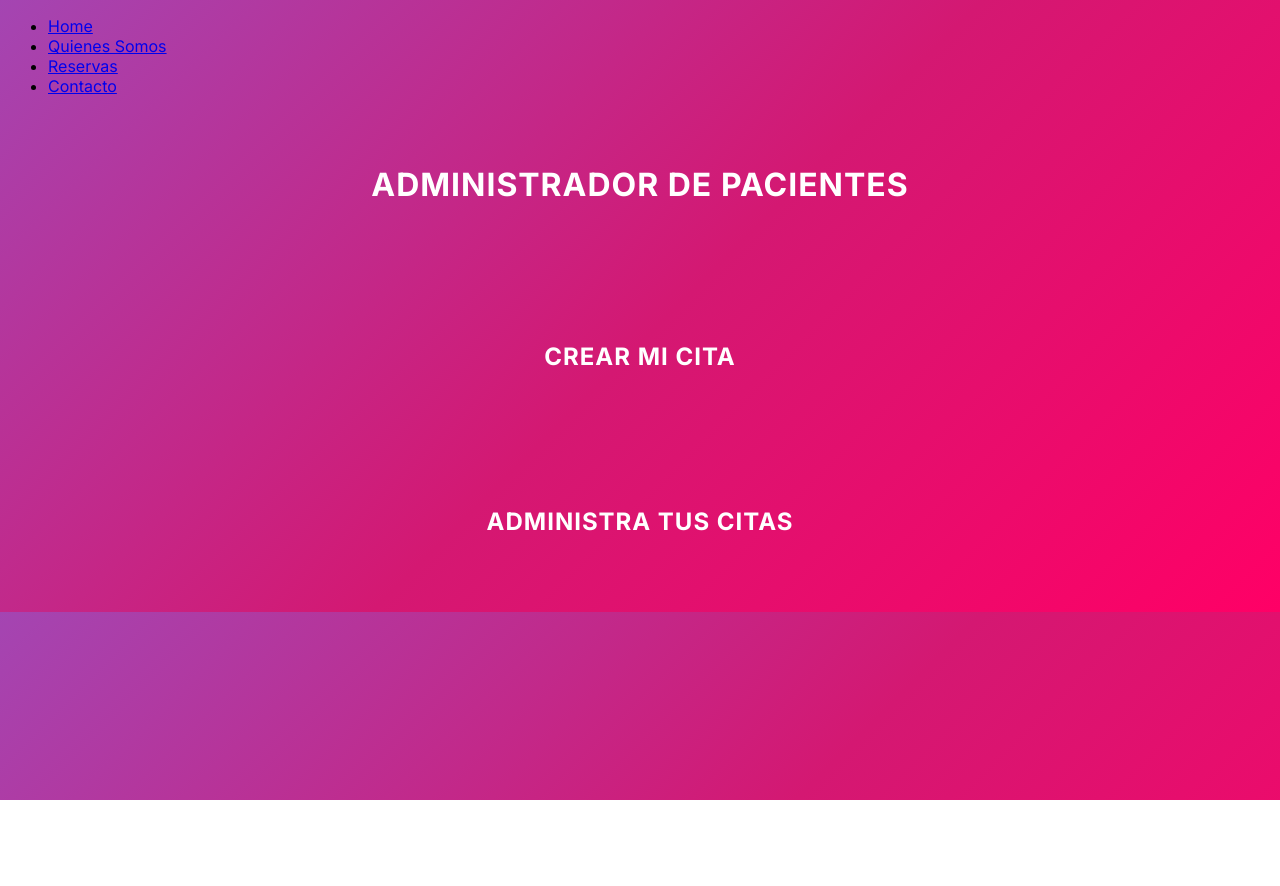
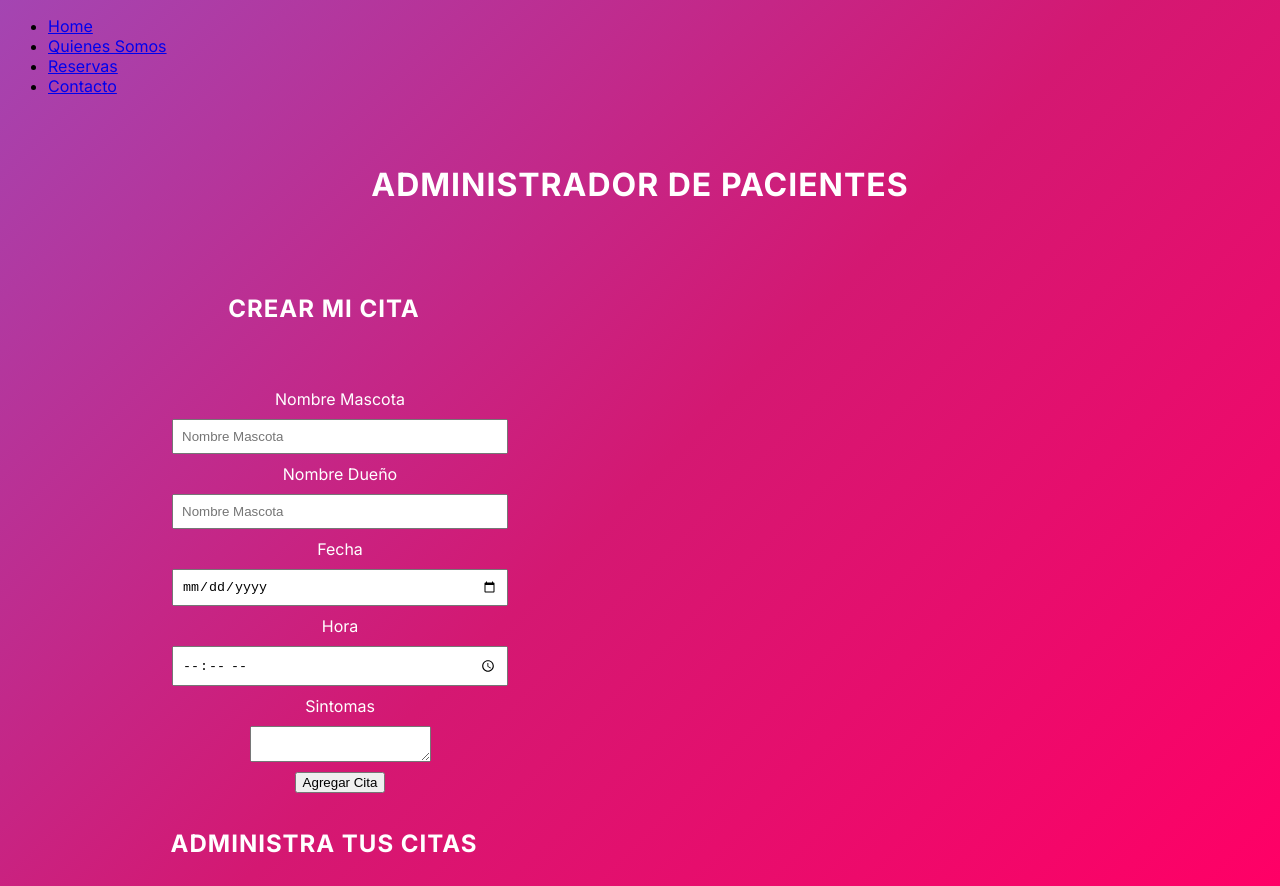
Before and after one commit to Tinchoraber/TP6-EFSI, a Next.js app: page /reservas in a window 1280 px wide. Before the commit the page ends 800 px from the top, so only its background shows below. Built offline with nearby package versions, Linux system fonts and the light colour scheme.

Commit message:
Agregado componente form(probar y mejorar el diseño de la pagina)

```diff
--- /dev/null
+++ b/app/components/Form/Form.module.css
@@ -0,0 +1,18 @@
+.label {
+    color: white;
+}
+
+
+.formulario{
+    display: flex;
+    flex-direction: column;
+    justify-content: center;
+    align-items: center;
+    gap: 10px;
+    width: 100%;
+    padding: 1rem;
+}
+.input{
+    padding: .5rem;
+    width: 50%;
+}
--- /dev/null
+++ b/app/components/Form/page.js
@@ -0,0 +1,59 @@
+"use client";
+import styles from './Form.module.css';
+import React from "react"
+
+export default function Form({ setCitas, citas }) {
+    const agregarCita = (e) => {
+        e.preventDefault();
+
+        let agregar = window.confirm("Estas seguro de agregar la cita?");
+        if (agregar) {
+            let mascota = e.target.mascota.value
+            let propietario = e.target.propietario.value
+            let fecha = e.target.fecha.value
+            let hora = e.target.hora.value;
+            let sintomas = e.target.sintomas.value;
+            let id = Date.now();
+            let contieneSoloLetras = validarDatos(mascota);
+            let contieneSoloLetras2 = validarDatos(propietario);
+            let contieneSoloLetras3 = validarDatos(sintomas);
+
+            if (contieneSoloLetras && contieneSoloLetras2 && contieneSoloLetras3) {
+                setCitas([
+                    ...citas,
+                    {
+                        mascota,
+                        propietario,
+                        fecha,
+                        hora,
+                        sintomas,
+                        id
+                    }
+                ])
+            } else {
+                alert("Datos invalidos, cambiar")
+            }
+        }
+    }
+
+    function validarDatos(nombre) {
+        const regex = /^[a-zA-Z\s]*$/;
+        return regex.test(nombre);
+    }
+
+    return (
+        <form onSubmit={agregarCita} className={styles.formulario}>
+            <label className={styles.label}>Nombre Mascota</label>
+            <input type="text" name="mascota" className={styles.input} placeholder="Nombre Mascota" defaultValue=""/>
+            <label className={styles.label}>Nombre Dueño</label>
+            <input type="text" name="propietario" className={styles.input} placeholder="Nombre Mascota" defaultValue=""/>
+            <label className={styles.label}>Fecha</label>
+            <input type="date" name="fecha" className={styles.input} placeholder="Nombre Mascota" defaultValue=""/>
+            <label className={styles.label}>Hora</label>
+            <input type="time" name="hora" className={styles.input} placeholder="Nombre Mascota" defaultValue=""/>
+            <label className={styles.label}>Sintomas</label>
+            <textarea name="sintomas" className={styles.textarea}></textarea>
+            <button type="submit" className={styles.button}>Agregar Cita</button>
+        </form>
+    )
+}
--- a/app/components/SubTitulo/SubTitulo.module.css
+++ b/app/components/SubTitulo/SubTitulo.module.css
@@ -1,6 +1,7 @@
 .subtitulo{
+    display: flex;
+    justify-content: center;
     color: white;
-    padding: 3rem 0;
     text-align: center;
     text-transform: uppercase;
     letter-spacing: 1px;
--- a/app/globals.css
+++ b/app/globals.css
@@ -1,3 +1,4 @@
 body{
     background-image: linear-gradient(-225deg, #A445B2 0%, #D41872 52%, #FF0066 100%);
+
   }
--- a/app/reservas/page.js
+++ b/app/reservas/page.js
@@ -1,15 +1,20 @@
+"use client";
 import styles from "./reservas.module.css";
 import Titulo from "../components/Titulo/page.js";
 import Subtitulo from "../components/SubTitulo/page.js";
+import Form from "../components/Form/page.js";
+import { useState } from 'react';
 
 export default function Reservas() {
-  return (
+   const [citas, setCitas] = useState([]);
+   return (
     <>
         <Titulo texto="ADMINISTRADOR DE PACIENTES" />
-        <div className={`${styles["one-half"]} ${styles.column}`}>
+        <div className={`${styles.padre}`}>
         <Subtitulo texto="CREAR MI CITA"></Subtitulo>
+        <Form setCitas={setCitas} citas={citas}></Form>
         </div>
-        <div className={`${styles["one-half"]} ${styles.column}`}>
+        <div className={`${styles.padre}`}>
         <Subtitulo texto="ADMINISTRA TUS CITAS"></Subtitulo>
         </div>
     </>
--- a/app/reservas/reservas.module.css
+++ b/app/reservas/reservas.module.css
@@ -1,25 +1,7 @@
-.container {
-    max-width: 800px;
-    margin: 0 auto;
-    padding: 20px;
-    background-color: #f9f9f9;
-    border-radius: 8px;
-    box-shadow: 0 0 20px rgba(0, 0, 0, 0.1);
-  }
-
-  .row {
-    display: flex;
-    justify-content: center;
-    flex-wrap: wrap;
-  }
-
-  .one-half {
-    flex: 0 0 100%;
-    padding: 0 15px;
-  }
-
-  .column {
-    display: flex;
-    flex-direction: column;
-    align-items: center;
-  }
+.padre {
+  display: flex;
+  flex-direction: column;
+  justify-content: center;
+  gap: 30px;
+  width: 50%;
+}
```
